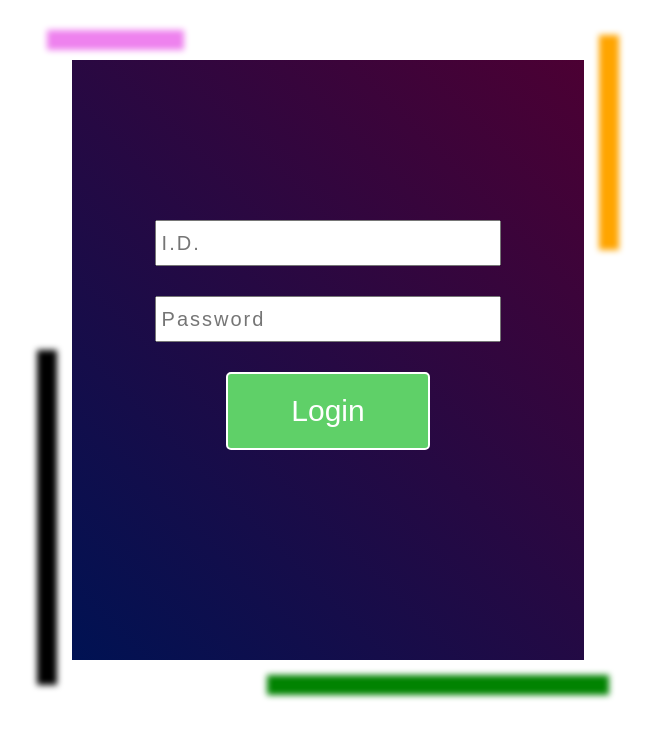
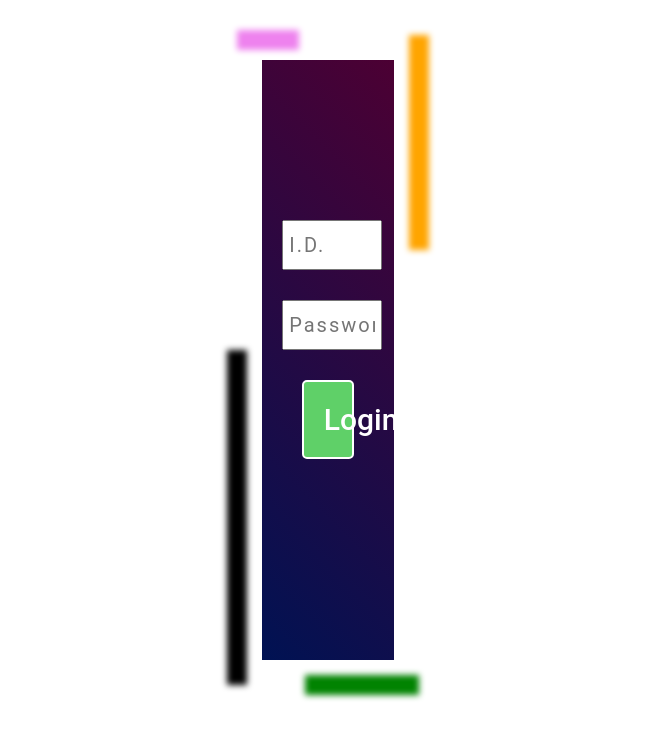
Before and after one commit to lancers2020/mini-project-2, a React (Create React App) app in the folder client/student-space/: page / in a window 1280 px wide. Shown: the top 738 px of the page, without its empty margins (312-967 px from the left). Built offline with nearby package versions, Linux system fonts and the light colour scheme.

Commit message:
added calculator css

```diff
--- a/client/student-space/src/App.css
+++ b/client/student-space/src/App.css
@@ -3,14 +3,14 @@
 }
 
 /* Login Page */
-.Login-container{
+.Login-container {
   position: relative;
-  background-color: #3B3486;
+  background-color: #3b3486;
   height: 600px;
   width: 40%;
   margin: 60px auto auto auto;
 
-  background-image: linear-gradient(45deg, #001253, #4C0033);
+  background-image: linear-gradient(45deg, #001253, #4c0033);
 
   /* border-style: solid;
   border-image: linear-gradient(transparent, #20196b, transparent) 1% 1% stretch;
@@ -18,99 +18,97 @@
 
   /* box-shadow: 0 0 6px 3px rgb(0, 109, 115); */
 }
-.Login-container:hover{
-
-  background-image: linear-gradient(45deg,#120a6a , #790c79);
+.Login-container:hover {
+  background-image: linear-gradient(45deg, #120a6a, #790c79);
   /* border-image: linear-gradient(#20196b, transparent,#20196b) 1% stretch;
   border-style: solid;
   border-image-width: 10px; */
 }
-span{
+span {
   z-index: 2;
 }
-span:nth-child(1){
+span:nth-child(1) {
   position: absolute;
   /* border-left: 10px solid black; */
   top: 50%;
   bottom: -15px;
   left: -25px;
-  transition-duration: .3s;
-  box-shadow:  0 0 6px 10px black;
+  transition-duration: 0.3s;
+  box-shadow: 0 0 6px 10px black;
 }
-span:nth-child(2){
+span:nth-child(2) {
   position: absolute;
   /* border-right: 10px solid orange; */
   bottom: 70%;
   top: -15px;
   right: -25px;
-  transition-duration: .3s;
+  transition-duration: 0.3s;
   box-shadow: 0 0 6px 10px orange;
 }
-span:nth-child(3){
+span:nth-child(3) {
   position: absolute;
   /* border-top: 5px solid violet; */
   top: -20px;
   left: -15px;
   right: 80%;
-  transition-duration: .3s;
+  transition-duration: 0.3s;
   box-shadow: 0 0 6px 10px violet;
 }
-span:nth-child(4){
+span:nth-child(4) {
   position: absolute;
   /* border-top: 5px solid rgb(1, 131, 1); */
   bottom: -25px;
   right: -15px;
   left: 40%;
-  transition-duration: .3s;
+  transition-duration: 0.3s;
   box-shadow: 0 0 6px 10px rgb(1, 131, 1);
 }
 
-.Login-container:hover > span:nth-child(1){
+.Login-container:hover > span:nth-child(1) {
   position: absolute;
   /* border-left: 10px solid violet; */
   bottom: 50%;
   top: -15px;
   left: -25px;
-  transition-duration: .4s;
+  transition-duration: 0.4s;
   box-shadow: 0 0 6px 10px violet;
 }
-.Login-container:hover > span:nth-child(2){
+.Login-container:hover > span:nth-child(2) {
   position: absolute;
   /* border-right: 10px solid rgb(1, 131, 1); */
   top: 70%;
   bottom: -15px;
   right: -25px;
-  transition-duration: .4s;
+  transition-duration: 0.4s;
   box-shadow: 0 0 6px 10px rgb(1, 131, 1);
 }
-.Login-container:hover > span:nth-child(3){
+.Login-container:hover > span:nth-child(3) {
   position: absolute;
   /* border-top: 5px solid orange; */
   top: -20px;
   right: -15px;
   left: 40%;
-  transition-duration: .3s;
+  transition-duration: 0.3s;
   box-shadow: 0 0 6px 10px orange;
 }
-.Login-container:hover > span:nth-child(4){
+.Login-container:hover > span:nth-child(4) {
   position: absolute;
   /* border-top: 5px solid black; */
   bottom: -25px;
   left: -15px;
   right: 90%;
-  transition-duration: .3s;
+  transition-duration: 0.3s;
   box-shadow: 0 0 6px 10px black;
 }
 
-
-input{
+input {
   line-height: 2rem;
   letter-spacing: 2px;
   font-size: 20px;
   padding: 5px;
   width: 65%;
 }
-input:focus{
+input:focus {
   outline: none;
 }
 
@@ -132,3 +130,108 @@
   color: white;
   border: 2px solid white;
 } */
+
+/******************* calculator css *********************/
+
+@import url('https://fonts.googleapis.com/css2?family=Roboto:wght@400;500;700;900&display=swap');
+
+* {
+  font-family: 'Roboto', sans-serif;
+  font-size: 18px;
+}
+
+body {
+  display: flex;
+  justify-content: center;
+  align-items: center;
+}
+
+.container {
+  top: 50%;
+  left: 50%;
+  position: absolute;
+  transform: translate(-50%, -50%);
+  margin: 0 auto;
+  width: 256px;
+  text-align: center;
+  border: 10px solid #101116;
+  background-color: #101116;
+  border-radius: 5px;
+}
+
+.keypad {
+  display: grid;
+  grid-template-columns: repeat(4, 1fr);
+  grid-auto-rows: minmax(60px, auto);
+}
+
+input[type='text'] {
+  height: 75px;
+  width: 250px;
+  background-color: #10111600;
+  border: 0;
+  color: #ffffff;
+  text-align: right;
+  font-size: 25px;
+  font-weight: 500;
+  letter-spacing: 1px;
+}
+
+#clear {
+  grid-column: 1/3;
+  grid-row: 1;
+  color: #ffffff;
+}
+
+#result {
+  grid-column: 3/5;
+  grid-row: 5;
+  color: #ffffff;
+}
+
+#backspace {
+  color: #ffffff;
+}
+
+button {
+  margin: 5px;
+  border: none;
+  border-radius: 5px;
+  cursor: pointer;
+  /* background-color: #262834; */
+  background-color: #e9f0f4;
+  color: #242424;
+  font-weight: 500;
+}
+
+button:hover {
+  background-color: #242424;
+  color: #e9f0f4;
+}
+
+input:focus,
+input:active,
+button:focus,
+button:active {
+  outline: none;
+}
+
+.operators {
+  background-color: #f2a33c;
+}
+
+.operators:hover {
+  background-color: #cf711f;
+}
+
+.reset {
+  background-color: #5a5a5a;
+}
+
+.equals {
+  background-color: #e67e22;
+}
+
+.equals:hover {
+  background-color: #f2a33c;
+}
```
